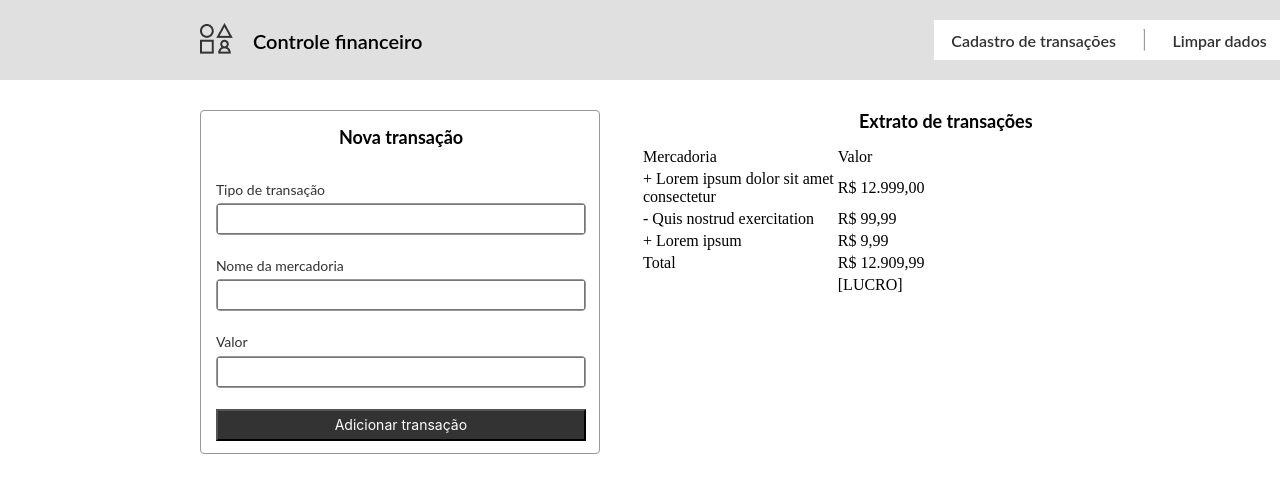
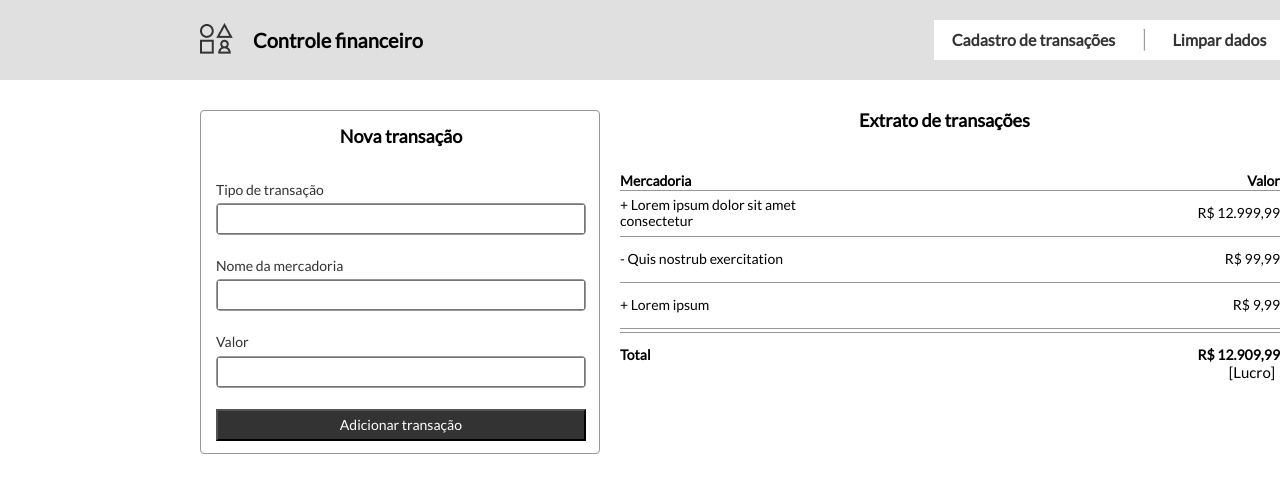
Before and after one commit to LuhhPorto/Primeiro-projeto, a plain HTML site: page index.html in a window 1280 px wide. Shown: the top 492 px of the page. Drawn offline with Linux system fonts and the light colour scheme.

Commit message:
Html e css pronto

```diff
--- a/css/body.css
+++ b/css/body.css
@@ -25,7 +25,7 @@
 .nova-transacao h1{
     width: 174px;
     height: 20px;
-    font-family: Lato;
+    font-family: 'latoregular';
     font-style: normal;
     font-weight: bold;
     font-size: 18px;
@@ -35,7 +35,7 @@
     text-align: center;
 }
 .nova-transacao label {
-    font-family: Lato;
+    font-family: 'latoregular';
     font-style: normal;
     font-weight: normal;
     font-size: 14px;
@@ -44,7 +44,7 @@
     margin-left: 14.9px;
 }
 #submit {
-    font-family: Inter;
+    font-family: 'latoregular';
     font-style: normal;
     font-weight: normal;
     font-size: 14px;
@@ -71,17 +71,65 @@
 .extrato h1 {
     width: 174px;
     height: 20px;
-    font-family: Lato;
+    font-family: 'latoregular';
     font-style: normal;
     font-weight: bold;
     font-size: 18px;
     line-height: 22px;
     color: #000000;
     margin-left: 239px;
+}
+.table {
+    width: 660px;
+    height: 45px;
+    display: flex;
+    justify-content: space-between;
+    border-bottom: 1px solid #979797;
+    align-items: center;
+    font-family: 'latoregular';
+    font-style: normal;
+    font-weight: normal;
+    font-size: 14px;
+    line-height: 16px;
+    color: #000000;
 
 }
-.extrato-tabela {
-    margin-left: 20px;
+.extrato .total {
+    text-align: end;
+    margin-right: 25px;
+    margin-top: -16px;
+    font-family: 'latoregular';
+    font-style: normal;
+    font-weight: normal;
+    font-size: 15px;
+    line-height: 22px;
+    color: #000000;
+}
+.table-inicio {
+    margin-bottom: -27px;
+    font-weight: bold;
+}
+.table-final {
+    margin-top: 3px;
+    width: 660px;
+    height: 45px;
+    display: flex;
+    justify-content: space-between;
+    border-top: 1px solid #979797;
+    align-items: center;
+    font-family: 'latoregular';
+    font-style: normal;
+    font-weight: bold;
+    font-size: 14px;
+    line-height: 16px;
+    color: #000000;
+}
 
+@font-face {
+    font-family: 'latoregular';
+    src: url('/primeiroprojeto/font/lato-regular-webfont.woff2') format('woff2'),
+         url('/primeiroprojeto/font/lato-regular-webfont.woff') format('woff');
+    font-weight: normal;
+    font-style: normal;
 
 }
--- a/css/header.css
+++ b/css/header.css
@@ -14,7 +14,7 @@ body {
 .controlefinanceiro {
     width: 411px;
     height: 43px;
-    font-family: Lato;
+    font-family: 'latoregular';
     font-style: normal;
     font-weight: 600;
     font-size: 20px;
@@ -36,7 +36,7 @@ body {
     flex-direction: row;
     align-items: center;
     justify-content: space-evenly;
-    font-family: Lato;
+    font-family: 'latoregular';
     font-style: normal;
     font-weight: 600;
     font-size: 16px;
--- a/css/style.css
+++ /dev/null
@@ -1,83 +0,0 @@
-.cabecalho-menu {
-    position: absolute;
-    width: 100%;
-    height: 80px;
-    left: 0px;
-    top: 0px;
-    background: #e0e0e0;
-}
-.logo {
-    position: absolute;
-    width: 40px;
-    height: 36.84px;
-    left: 22px;
-    top: 22px;
-}
-.menu {
-    position: absolute;
-    width: 350px;
-    height: 40px;
-    right: 20px;
-    top: 20px;
-    background: #ffffff;
-    display: flex;
-    justify-content: space-evenly;
-    align-items: center;
-}
-.menu a {
-    text-decoration: none;
-    color: #333333;
-
-}
-.controlefinanceiro {
-    position: absolute;
-    width: 411px;
-    height: 43px;
-    left: 82px;
-    top: 19px;
-    font-family: Lato;
-    font-style: normal;
-    font-weight: 600;
-    font-size: 20px;
-    line-height: 24px;
-    display: flex;
-    align-items: center;
-}
-.hr {
-    transform: rotate(90deg);
-}
-body {
-    display: flex;
-    flex-direction: row;
-
-}
-.nova-transacao {
-
-    width: 400px;
-    height: 344px;
-    background: #FFFFFF;
-    border: 1px solid #979797;
-    box-sizing: border-box;
-    border-radius: 4px;
-    margin-top: 110px;
-    margin-left:  200px;
-    margin-right: 20px;
-    margin-bottom: 546px;
-}
-.nova-transacao input {
-    height: 32px;
-    width: 370px;
-    top: 25px;
-    background: #FFFFFF;
-    border: 1px solid #979797;
-    box-sizing: border-box;
-    border-radius: 4px;
-}
-.extrato {
-    width: 680px;
-    height: 281px;
-
-    margin-top: 110px;
-    display: flex;
-
-}
--- /dev/null
+++ b/font/stylesheet.css
@@ -0,0 +1,144 @@
+/*! Generated by Font Squirrel (https://www.fontsquirrel.com) on November 24, 2021 */
+
+
+
+@font-face {
+    font-family: 'latolight_italic';
+    src: url('lato-lightitalic-webfont.woff2') format('woff2'),
+         url('lato-lightitalic-webfont.woff') format('woff');
+    font-weight: normal;
+    font-style: normal;
+
+}
+
+
+
+
+@font-face {
+    font-family: 'latoregular';
+    src: url('lato-regular-webfont.woff2') format('woff2'),
+         url('lato-regular-webfont.woff') format('woff');
+    font-weight: normal;
+    font-style: normal;
+
+}
+
+
+
+
+@font-face {
+    font-family: 'latohairline';
+    src: url('lato-thin-webfont.woff2') format('woff2'),
+         url('lato-thin-webfont.woff') format('woff');
+    font-weight: normal;
+    font-style: normal;
+
+}
+
+
+
+
+@font-face {
+    font-family: 'latohairline_italic';
+    src: url('lato-thinitalic-webfont.woff2') format('woff2'),
+         url('lato-thinitalic-webfont.woff') format('woff');
+    font-weight: normal;
+    font-style: normal;
+
+}
+
+
+
+
+@font-face {
+    font-family: 'latoblack';
+    src: url('lato-black-webfont.woff2') format('woff2'),
+         url('lato-black-webfont.woff') format('woff');
+    font-weight: normal;
+    font-style: normal;
+
+}
+
+
+
+
+@font-face {
+    font-family: 'latoblack_italic';
+    src: url('lato-blackitalic-webfont.woff2') format('woff2'),
+         url('lato-blackitalic-webfont.woff') format('woff');
+    font-weight: normal;
+    font-style: normal;
+
+}
+
+
+
+
+@font-face {
+    font-family: 'latobold';
+    src: url('lato-bold-webfont.woff2') format('woff2'),
+         url('lato-bold-webfont.woff') format('woff');
+    font-weight: normal;
+    font-style: normal;
+
+}
+
+
+
+
+@font-face {
+    font-family: 'latobold_italic';
+    src: url('lato-bolditalic-webfont.woff2') format('woff2'),
+         url('lato-bolditalic-webfont.woff') format('woff');
+    font-weight: normal;
+    font-style: normal;
+
+}
+
+
+
+
+@font-face {
+    font-family: 'latoitalic';
+    src: url('lato-italic-webfont.woff2') format('woff2'),
+         url('lato-italic-webfont.woff') format('woff');
+    font-weight: normal;
+    font-style: normal;
+
+}
+
+
+
+
+@font-face {
+    font-family: 'latolight';
+    src: url('lato-light-webfont.woff2') format('woff2'),
+         url('lato-light-webfont.woff') format('woff');
+    font-weight: normal;
+    font-style: normal;
+
+}
+
+
+
+
+@font-face {
+    font-family: 'latoblack';
+    src: url('lato-black-webfont.woff2') format('woff2'),
+         url('lato-black-webfont.woff') format('woff');
+    font-weight: normal;
+    font-style: normal;
+
+}
+
+
+
+
+@font-face {
+    font-family: 'latoblack_italic';
+    src: url('lato-blackitalic-webfont.woff2') format('woff2'),
+         url('lato-blackitalic-webfont.woff') format('woff');
+    font-weight: normal;
+    font-style: normal;
+
+}
--- a/index.html
+++ b/index.html
@@ -4,7 +4,16 @@
         <title>Primeiro Projeto</title>
         <link rel="stylesheet" href="./css/body.css" />
         <link rel="stylesheet" href="./css/header.css" />
+        <style>
+@font-face {
+    font-family: 'latoregular';
+    src: url('font/lato-regular-webfont.woff2') format('woff2'),
+         url('font/lato-regular-webfont.woff') format('woff');
+    font-weight: normal;
+    font-style: normal;
 
+}
+        </style>
 
     </head>
 
@@ -58,38 +67,36 @@
         <section >
             <div class="extrato">
 
-                <div>
+                <div>  <!--Titulo do estrato-->
                     <h1>Extrato de transações</h1>
                 </div>
+                <div class="table"> <!--Começando o extrato-->
+                    <div class="table-inicio"> Mercadoria </div>
+                    <div class="table-inicio"> Valor </div>
+                </div>
+                <div class="table">
+                    <div> + Lorem ipsum dolor sit amet <br>   consectetur </div>
+                    <div> R$ 12.999,99 </div>
+                </div>
+                <div class="table">
+                    <div> -  Quis nostrub exercitation </div>
+                    <div> R$ 99,99 </div>
+                </div>
+                <div class="table">
+                    <div> +  Lorem ipsum </div>
+                    <div> R$ 9,99 </div>
+                </div>
 
-                <table class="extrato-tabela">
-                    <tr>
-                        <td>Mercadoria</td>
-                        <td>Valor</td>
-                    </tr>
-                    <tr>
-                        <td>+ Lorem ipsum dolor sit amet <br> consectetur</td>
-                        <td>R$ 12.999,00</td>
-                    </tr>
-                    <tr>
-                        <td>- Quis nostrud exercitation</td>
-                        <td>R$ 99,99</td>
-                    </tr>
-                    <tr>
-                        <td>+ Lorem ipsum</td>
-                        <td>R$ 9,99</td>
-                    </tr>
-                    <tr>
-                        <td>Total</td>
-                        <td>R$ 12.909,99</td>
-                    </tr>
-                    <tr>
-                        <td></td>
-                        <td>[LUCRO]</td>
-                    </tr>
+                <div class="table-final">
+                    <div> Total </div>
+                    <div> R$ 12.909,99   </div>
+                </div>
+                <div>
+                    <div>  </div>
+                    <div class="total"> [Lucro] </div>
+                </div>
 
-                </table>
-            </div>
+            </div> <!--Finalizando o extrato-->
         </section>
 
     </body>
```
Also changed, not shown: font/lato-regular-webfont.woff (added), font/lato-regular-webfont.woff2 (added).
